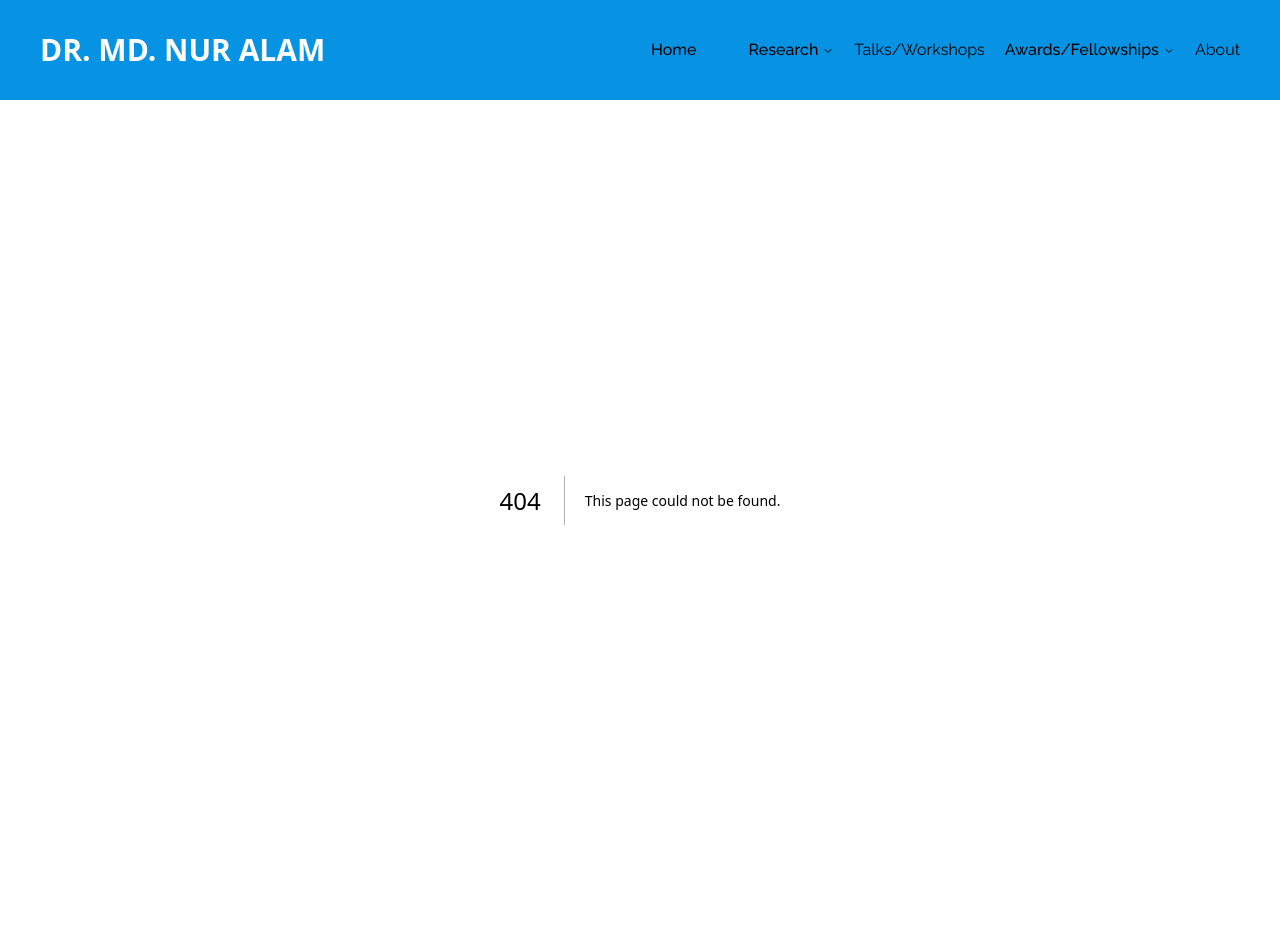
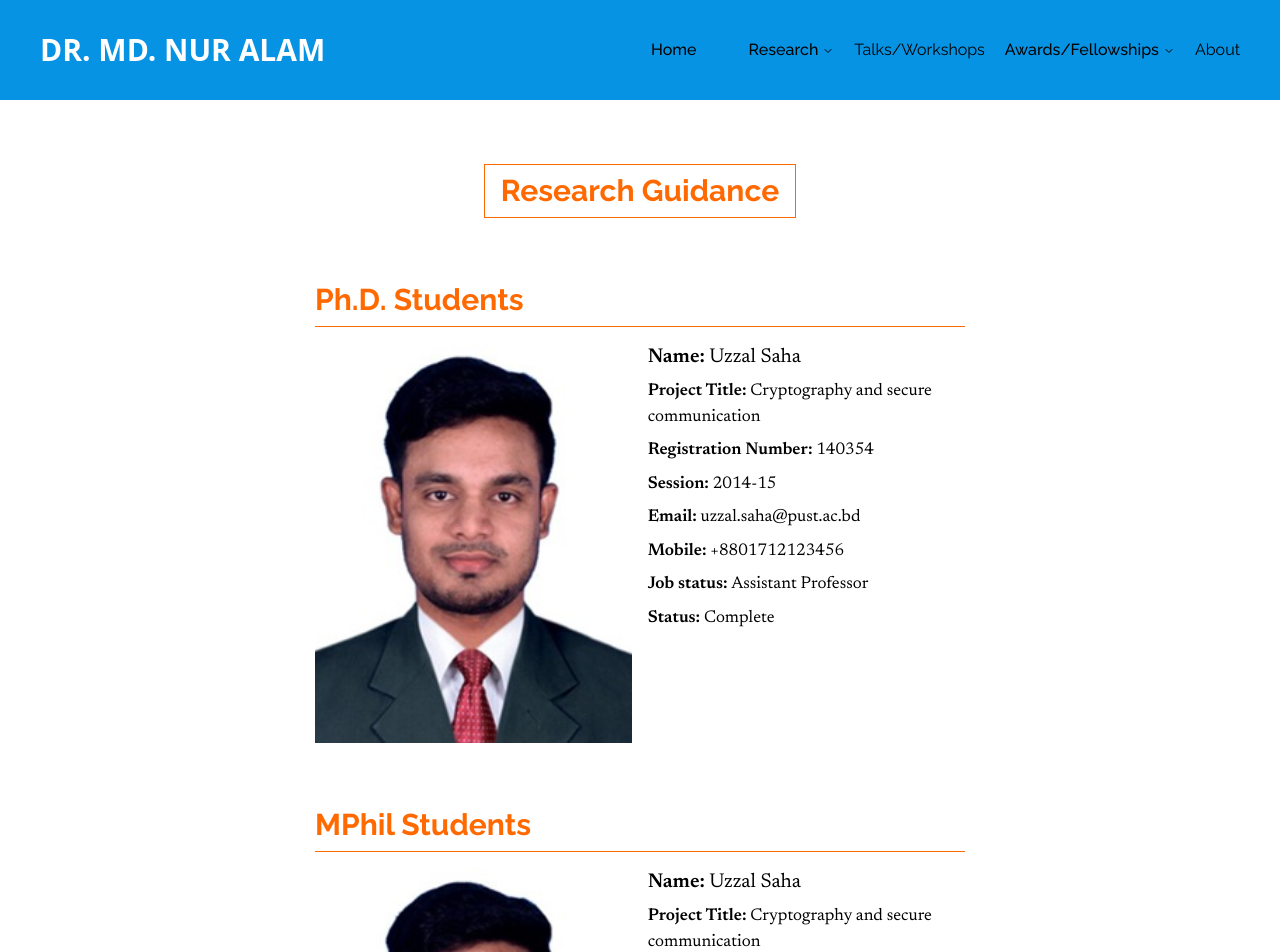
Before and after one commit to CoderKawsar/dr.nur-alam, a Next.js app: page /research/research-guidance in a window 1280 px wide. Before the commit this address had no page. Shown: the top 952 px of the page. Built offline with nearby package versions, Linux system fonts and the light colour scheme.

Commit message:
sections done roughly

```diff
--- /dev/null
+++ b/src/app/research/projects/page.jsx
@@ -0,0 +1,70 @@
+function ProjectPage() {
+  const activeProjects = [
+    {
+      year: "2024-2025",
+      description:
+        "Research Grant from the University Grand Commission grant at PUST, Bangladesh, BD TK. xxxxxx.00, 2024-2025; Project title: B-Spline approximation for solving two-point boundary value problems (On Going).",
+    },
+    {
+      year: "2023-2025",
+      description:
+        "Exact soliton solutions, Lie symmetry, conservation laws, chaos, Bifurcation, and stability analysis of nonlinear integral and fractional partial differential equations in applied science, applied mathematics, physics, nonlinear dynamics, Engineering and mathematical physics.",
+    },
+    {
+      year: "2022-2025",
+      description:
+        "Dr. Md Nur Alam is currently serving towards developing numerical modeling of Fluid Flow, Heat Transfer, blood flow, Nanofluid Flow, Single/Hybrid Nanofluid Flow, Transport in Porous Medium, and its applications by implementing COMSOL Multi-physics modeling and Tecplot software.",
+    },
+  ];
+
+  const completedProjects = [
+    {
+      year: "2023-2024",
+      description:
+        "Research Grant (Special) from the University Grand Commission grant at PUST, Bangladesh, BD TK. 300,000.00, 2023-2024; Project title: Investigation of new solitary stochastic structures to the Heisenberg Ferromagnetic Spin Chain model via a Stratonovich sense (Completed).",
+    },
+    {
+      year: "2022-2023",
+      description:
+        "Research Grant from the Ministry of Science and Technology (বিজ্ঞান ও প্রযুক্তি মন্ত্রণালয়-গণপ্রজাতন্ত্রী বাংলাদেশ সরকার), Bangladesh, BD TK. 250,000.00, 2023-2024; Project title: Study of the parametric effect of the wave profiles of the time-space fractional soliton neuron model equation arising in the topic of neuroscience (Completed).",
+    },
+    {
+      year: "2022-2023",
+      description:
+        "Research Grant from the Ministry of Science and Technology (বিজ্ঞান ও প্রযুক্তি মন্ত্রণালয়-গণপ্রজাতন্ত্রী বাংলাদেশ সরকার), Bangladesh, BD TK. 300,000.00, 2022-2023; Project title: The agreement between the novel exact and numerical solutions of the nonlinear models (Completed)",
+    },
+  ];
+  return (
+    <div className="w-[650px] mx-auto mt-16">
+      <h2 className="mt-10 text-3xl text-[#FF6900] border-b border-[#FF6900] raleway-font font-bold mb-4 pb-2">
+        Current Projects
+      </h2>
+      <ul>
+        {activeProjects.map((project, index) => (
+          <li key={index} className="flex gap-x-4 mb-2">
+            <p className="font-bold">{project.year}</p>
+            <p className="newsreader-font text-[17px] leading-normal text-justify">
+              {project.description}
+            </p>
+          </li>
+        ))}
+      </ul>
+
+      <h2 className="mt-10 text-3xl text-[#FF6900] border-b border-[#FF6900] raleway-font font-bold mb-4 pb-2">
+        Completed Projects
+      </h2>
+      <ul>
+        {completedProjects.map((project, index) => (
+          <li key={index} className="flex gap-x-4 mb-2">
+            <p className="font-bold">{project.year}</p>
+            <p className="newsreader-font text-[17px] leading-normal text-justify">
+              {project.description}
+            </p>
+          </li>
+        ))}
+      </ul>
+    </div>
+  );
+}
+
+export default ProjectPage;
--- /dev/null
+++ b/src/app/research/research-guidance/page.jsx
@@ -0,0 +1,80 @@
+import image1 from "@/assets/images/Students/Uzzal Saha.jpg";
+import ResearchStudentSingle from "@/components/researchStudent/ResearchStudentSingle";
+
+const phdStudents = [
+  {
+    image: image1,
+    name: "Uzzal Saha",
+    projectTitle: "Cryptography and secure communication",
+    registrationNumber: "140354",
+    session: "2014-15",
+    email: "uzzal.saha@pust.ac.bd",
+    mobile: "+8801712123456",
+    jobStatus: "Assistant Professor",
+    status: "Complete",
+  },
+];
+const mPhilStudents = [
+  {
+    image: image1,
+    name: "Uzzal Saha",
+    projectTitle: "Cryptography and secure communication",
+    registrationNumber: "140354",
+    session: "2014-15",
+    email: "uzzal.saha@pust.ac.bd",
+    mobile: "+8801712123456",
+    jobStatus: "Assistant Professor",
+    status: "Complete",
+  },
+];
+const mScStudents = [
+  {
+    image: image1,
+    name: "Uzzal Saha",
+    projectTitle: "Cryptography and secure communication",
+    registrationNumber: "140354",
+    session: "2014-15",
+    email: "uzzal.saha@pust.ac.bd",
+    mobile: "+8801712123456",
+    jobStatus: "Assistant Professor",
+    status: "Complete",
+  },
+];
+
+function ResearchGuidance() {
+  return (
+    <div className="w-[650px] mx-auto mt-16">
+      <div className="">
+        <h2 className="w-fit px-4 py-2 mx-auto text-center mt-10 text-3xl text-[#FF6900] border border-[#FF6900] raleway-font font-bold mb-4 pb-2">
+          Research Guidance
+        </h2>
+      </div>
+      <h2 className="mt-16 text-3xl text-[#FF6900] border-b border-[#FF6900] raleway-font font-bold mb-4 pb-2">
+        Ph.D. Students
+      </h2>
+      <div>
+        {phdStudents.map((students, index) => (
+          <ResearchStudentSingle key={index} students={students} />
+        ))}
+      </div>
+      <h2 className="mt-16 text-3xl text-[#FF6900] border-b border-[#FF6900] raleway-font font-bold mb-4 pb-2">
+        MPhil Students
+      </h2>
+      <div>
+        {mPhilStudents.map((students, index) => (
+          <ResearchStudentSingle key={index} students={students} />
+        ))}
+      </div>
+      <h2 className="mt-16 text-3xl text-[#FF6900] border-b border-[#FF6900] raleway-font font-bold mb-4 pb-2">
+        MSc Students
+      </h2>
+      <div>
+        {mScStudents.map((students, index) => (
+          <ResearchStudentSingle key={index} students={students} />
+        ))}
+      </div>
+    </div>
+  );
+}
+
+export default ResearchGuidance;
--- a/src/components/Common/Header/NavMenu.jsx
+++ b/src/components/Common/Header/NavMenu.jsx
@@ -35,21 +35,15 @@ export default function NavMenu() {
                 </NavigationMenuLink>
                 <NavigationMenuLink
                   className="hover:text-gray-500"
-                  href="/research/publications"
+                  href="/research/projects"
                 >
                   Projects
                 </NavigationMenuLink>
                 <NavigationMenuLink
                   className="hover:text-gray-500"
-                  href="/research/publications"
+                  href="/research/research-guidance"
                 >
                   Research Guideline
-                </NavigationMenuLink>
-                <NavigationMenuLink
-                  className="hover:text-gray-500"
-                  href="/research/publications"
-                >
-                  Paper Presented
                 </NavigationMenuLink>
               </div>
             </NavigationMenuContent>
--- /dev/null
+++ b/src/components/researchStudent/ResearchStudentSingle.jsx
@@ -0,0 +1,45 @@
+import Image from "next/image";
+
+function ResearchStudentSingle({ students }) {
+  return (
+    <div className="flex gap-x-4 mb-4">
+      <div className="h-[400px]">
+        <Image
+          src={students.image}
+          alt="Student"
+          className="w-full h-full object-cover"
+        />
+      </div>
+      <div className="flex flex-col gap-y-2 newsreader-font text-[17px]">
+        <h4 className="text-xl font-semibold">
+          Name: <span className="font-normal">{students.name}</span>
+        </h4>
+        <h5 className="font-semibold">
+          Project Title:{" "}
+          <span className="font-normal">{students.projectTitle}</span>
+        </h5>
+        <p className="font-semibold">
+          Registration Number:{" "}
+          <span className="font-normal">{students.registrationNumber}</span>
+        </p>
+        <p className="font-semibold">
+          Session: <span className="font-normal">{students.session}</span>
+        </p>
+        <p className="font-semibold">
+          Email: <span className="font-normal">{students.email}</span>
+        </p>
+        <p className="font-semibold">
+          Mobile: <span className="font-normal">{students.mobile}</span>
+        </p>
+        <p className="font-semibold">
+          Job status: <span className="font-normal">{students.jobStatus}</span>
+        </p>
+        <p className="font-semibold">
+          Status: <span className="font-normal">{students.status}</span>
+        </p>
+      </div>
+    </div>
+  );
+}
+
+export default ResearchStudentSingle;
```
